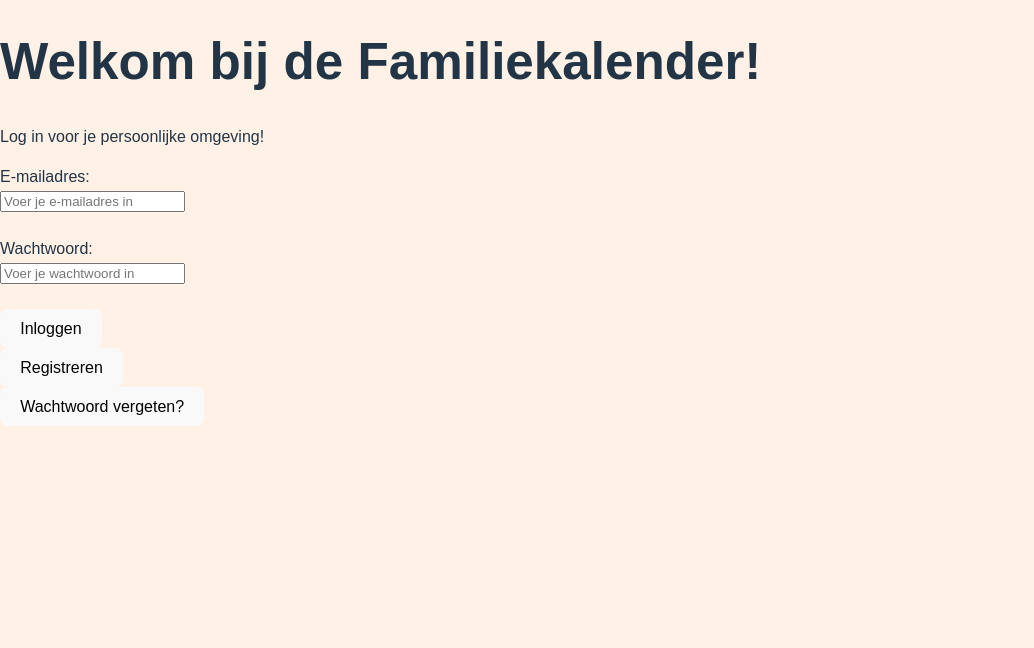
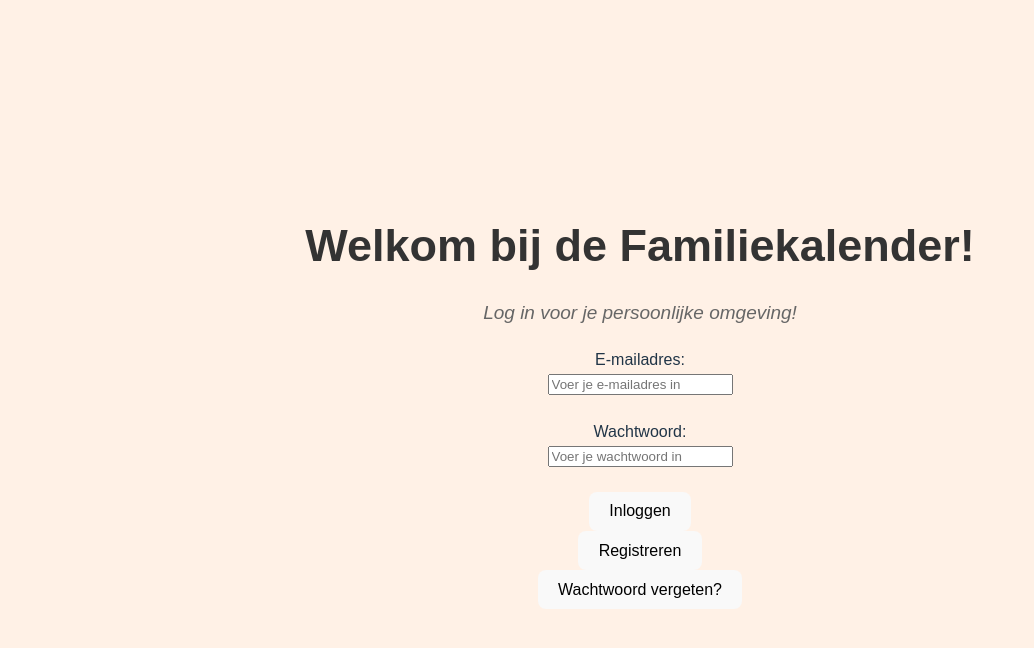
Before and after one commit to ktanis1988/familiekalender, a React (Vite) app in the folder WebstormProjects/familiekalender/: page /homepage in a window 1280 px wide. Shown: the top 648 px of the page, without its empty margins (0-1034 px from the left). Built offline with nearby package versions, Linux system fonts and the light colour scheme.

Commit message:
navigatie werkend gemaakt op Homepage.jsx

```diff
--- a/WebstormProjects/familiekalender/src/pages/Homepage.jsx
+++ b/WebstormProjects/familiekalender/src/pages/Homepage.jsx
@@ -1,13 +1,35 @@
 import React from "react";
+import { useNavigate } from "react-router-dom";
 import "./Homepage.css";
 
 function Homepage() {
+    const navigate = useNavigate();
+
+    function handleInloggen(e) {
+        e.preventDefault();
+        console.log("Inloggen knop geklikt");
+
+        /* Later echte inlogcheck maken */
+        navigate('/Calendar');
+    }
+
+    function gaNaarRegistreren() {
+        console.log("Registreren knop geklikt");
+        navigate('/Register');
+    }
+
+    function wachtwoordVergeten () {
+        console.log("Wachtwoord vergeten geklikt")
+        /* Pagina maken voor wachtwoord reset */
+        alert("Deze functie maak ik later!");
+    }
+
     return (
-        <div>
+        <div className="homepage-container">
             <h1>Welkom bij de Familiekalender!</h1>
             <p>Log in voor je persoonlijke omgeving!</p>
 
-            <form>
+            <form onSubmit={handleInloggen}>
                 <label htmlFor="email">E-mailadres:</label><br />
                 <input type="email" id="email" name="email" placeholder="Voer je e-mailadres in" /><br /><br />
 
@@ -15,8 +37,8 @@
                 <input type="password" id="password" name="password" placeholder="Voer je wachtwoord in" /><br /><br />
 
                 <button type="submit">Inloggen</button><br />
-                <button type="button">Registreren</button><br />
-                <button type="button">Wachtwoord vergeten?</button><br />
+                <button type="button" onClick={gaNaarRegistreren}>Registreren</button><br />
+                <button type="button" onClick={wachtwoordVergeten}>Wachtwoord vergeten?</button><br />
             </form>
         </div>
     );
```
